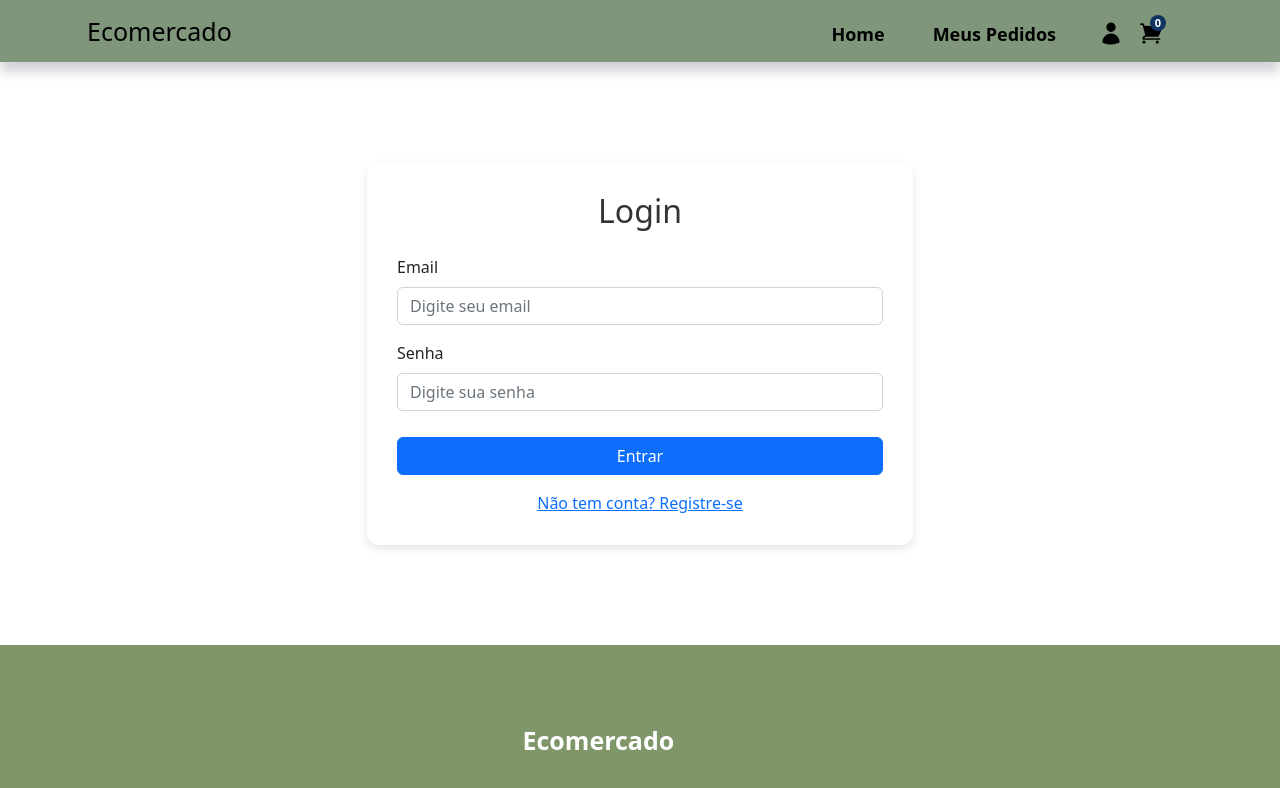
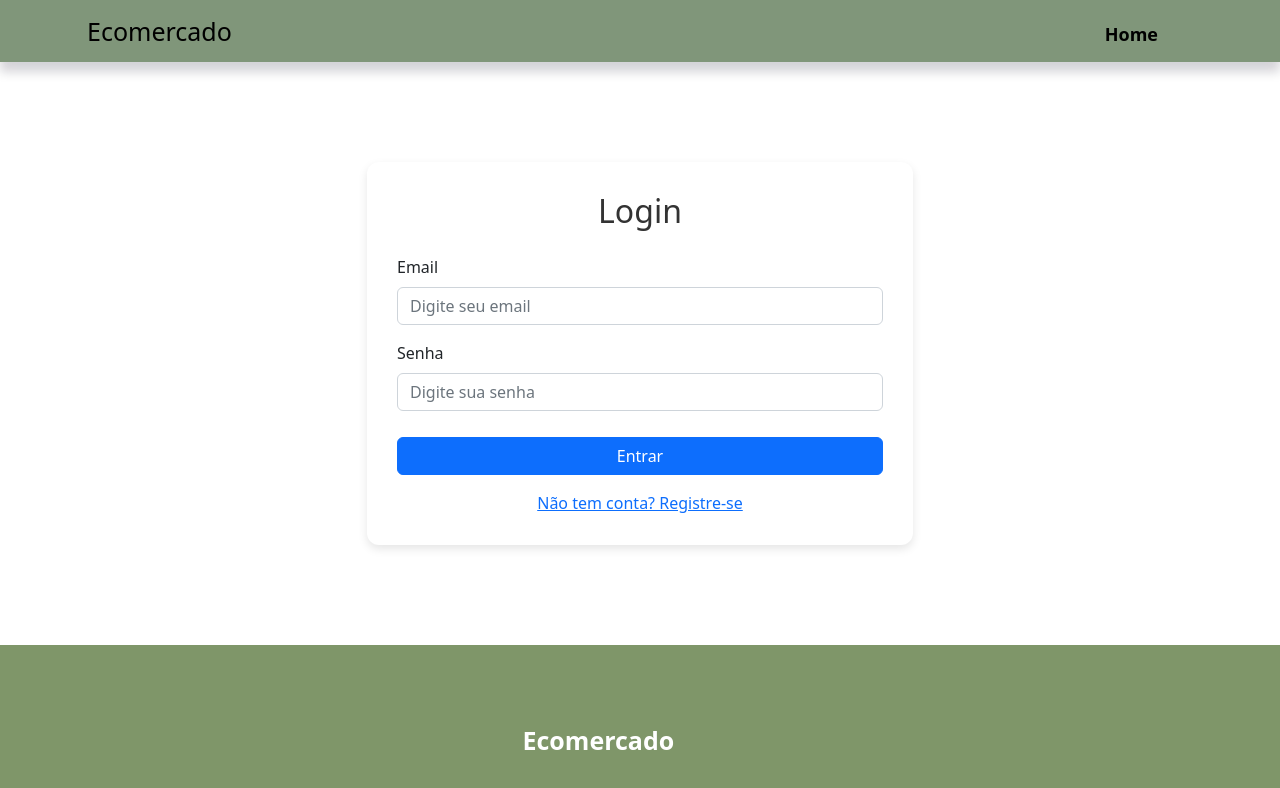
Before and after one commit to mari-ww/Eco-Mercado-Full, a React (Create React App) app in the folder Frontend/: page /login in a window 1280 px wide. Shown: the top 788 px of the page. Built offline with nearby package versions, Linux system fonts and the light colour scheme.

Commit message:
bloqueia meus pedidos e carrinho na hora do login

```diff
--- a/Frontend/src/components/Navbar/Navbar.jsx
+++ b/Frontend/src/components/Navbar/Navbar.jsx
@@ -63,6 +63,7 @@ const NavBar = () => {
         </Navbar.Brand>
         {/* Media cart and toggle */}
         <div className="d-flex">
+          {isLoggedIn && (
             <div className="media-cart">
               <svg
                 xmlns="http://www.w3.org/2000/svg"
@@ -92,6 +93,8 @@ const NavBar = () => {
                 </svg>
               </Link>
             </div>
+          )}
+
           <Navbar.Toggle
             aria-controls="basic-navbar-nav"
             onClick={() => {
@@ -105,7 +108,6 @@ const NavBar = () => {
         </div>
         <Navbar.Collapse id="basic-navbar-nav">
           <Nav className="justify-content-end flex-grow-1 pe-3">
-
           {isLoggedIn && (
             <Nav.Item>
               <Button
@@ -141,10 +143,8 @@ const NavBar = () => {
               </Link>
             </Nav.Item>
 
-
-
-
-
+            {/* Mostrar "Meus Pedidos" APENAS quando logado */}
+            {isLoggedIn && (
               <Nav.Item>
                 <Link
                   aria-label="Go to Meus Pedidos Page"
@@ -155,6 +155,10 @@ const NavBar = () => {
                   <span className="nav-link-label">Meus Pedidos</span>
                 </Link>
               </Nav.Item>
+            )}
+
+            {/* Carrinho no menu expandido - APENAS quando logado */}
+            {isLoggedIn && (
               <Nav.Item className="expanded-cart">
                 <svg
                   xmlns="http://www.w3.org/2000/svg"
@@ -184,6 +188,7 @@ const NavBar = () => {
                   </svg>
                 </Link>
               </Nav.Item>
+            )}
           </Nav>
         </Navbar.Collapse>
       </Container>
```
Also changed, not shown: 1 other file (tests, documents, lock files or other folders). Lines whose indentation alone changed are shown as unchanged.
